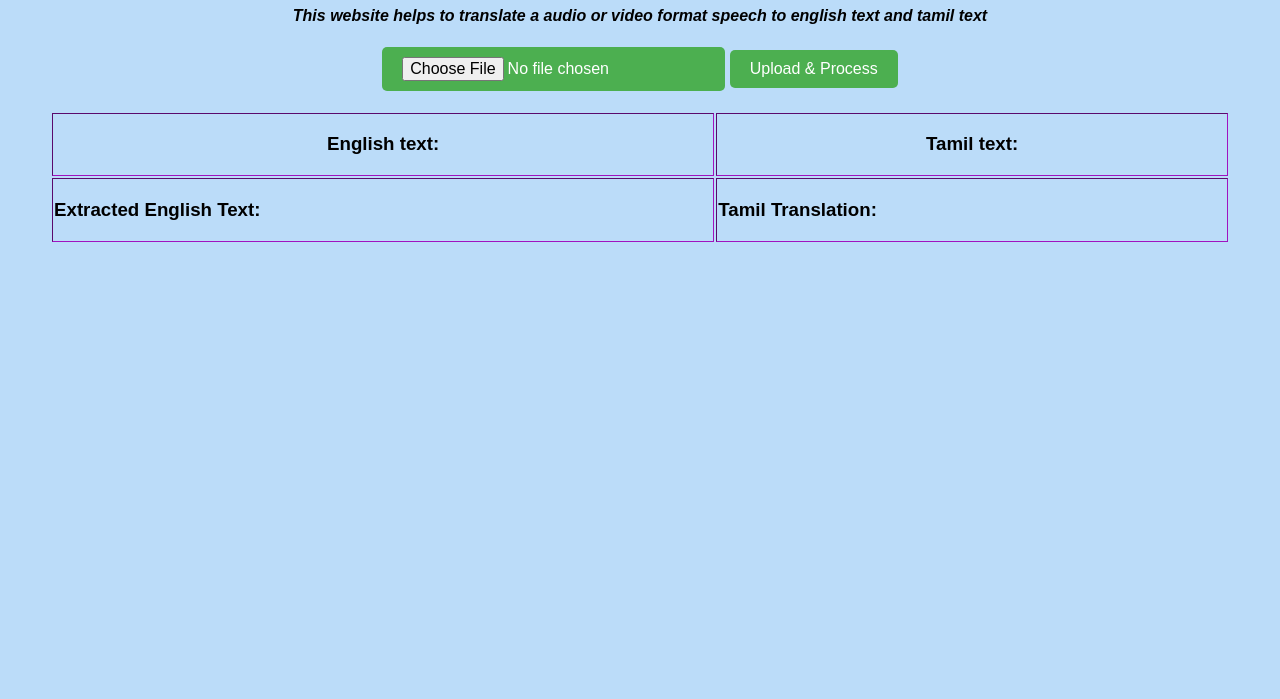
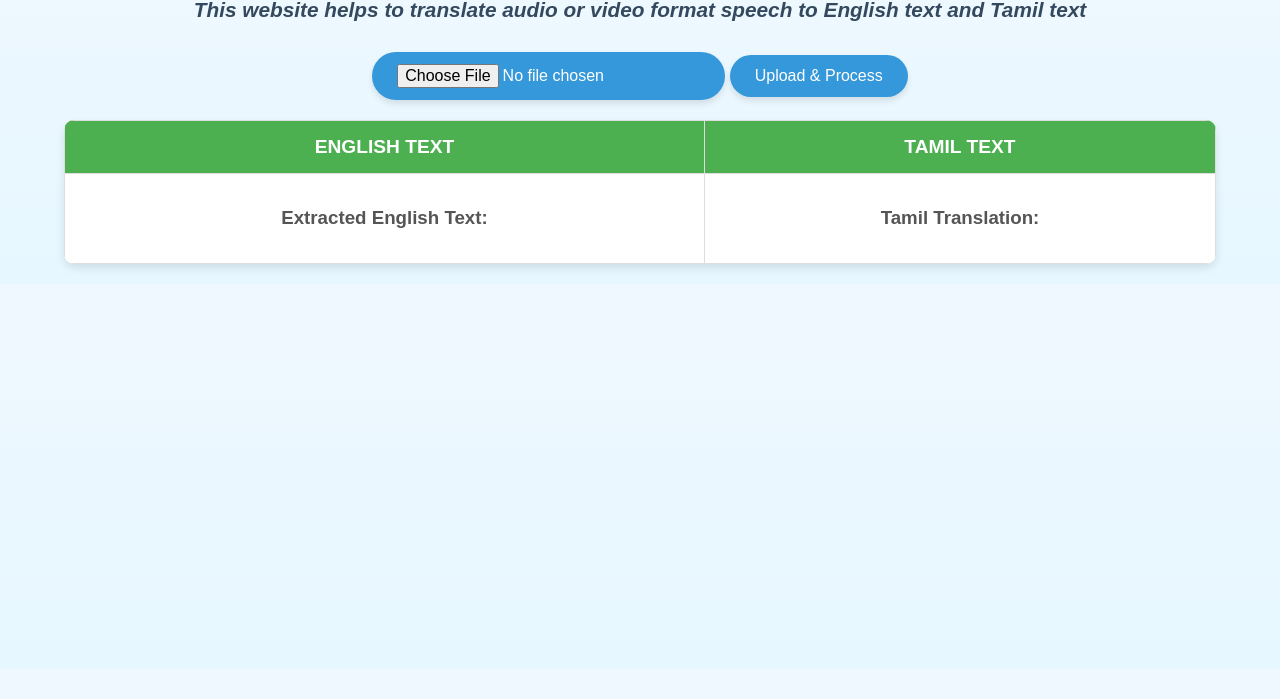
Before and after one commit to kiranrajas/KiranRaj_Eng-toTam, a plain HTML site: page templates/index.html in a window 1280 px wide. Shown: the part 101-800 px from the top of the page. Drawn offline with Linux system fonts and the light colour scheme.

Commit message:
Update index.html

```diff
--- a/templates/index.html
+++ b/templates/index.html
@@ -6,67 +6,145 @@
     <link rel="icon" href="translate.png">
     <title>Video Translator</title>
     <style>
+        /* General body styling */
         body {
-            font-family: Arial, sans-serif;
+            font-family: 'Arial', sans-serif;
             text-align: center;
-            margin: 50px;
+            margin: 0;
+            padding: 0;
+            background: linear-gradient(to bottom, #f0f8ff, #e6f7ff); /* Gradient background */
+            color: #333; /* Dark text for readability */
         }
+
+        h1 {
+            font-size: 2.8em;
+            margin: 20px 0;
+            color: #2c3e50; /* Darker shade for headings */
+            text-shadow: 1px 1px 3px rgba(0, 0, 0, 0.2); /* Subtle shadow */
+        }
+
+        h4 {
+            font-size: 1.3em;
+            margin-bottom: 30px;
+            color: #34495e; /* Subtle shade for subheadings */
+            font-style: italic;
+        }
+
         #output {
             margin-top: 20px;
         }
+
         audio {
             margin-top: 10px;
         }
+
+        /* Button styling */
         .button {
-             background-color: #4CAF50; /* Green background */
+            background-color: #3498db; /* Blue background */
             border: none;
             color: white;
-            padding: 10px 20px;
+            padding: 12px 25px;
             text-align: center;
             text-decoration: none;
             display: inline-block;
             font-size: 16px;
-              border-radius: 5px; /* Rounded corners */
+            border-radius: 50px; /* Fully rounded corners */
             cursor: pointer;
-            transition: background-color 0.3s ease-in-out;
+            transition: background-color 0.3s ease-in-out, transform 0.2s ease-in-out, box-shadow 0.2s ease-in-out;
+            box-shadow: 0 4px 6px rgba(0, 0, 0, 0.1); /* Subtle shadow */
         }
 
         .button:hover {
-            background-color: #45a049; /* Slightly darker green on hover */
+            background-color: #2980b9; /* Darker blue on hover */
+            transform: scale(1.05); /* Slight zoom effect */
+            box-shadow: 0 6px 10px rgba(0, 0, 0, 0.15); /* Enhanced shadow on hover */
+        }
+
+        /* Table styling */
+        table {
+            width: 90%;
+            margin: 20px auto;
+            border-collapse: collapse;
+            background-color: #ffffff; /* White background for table */
+            box-shadow: 0 4px 8px rgba(0, 0, 0, 0.1); /* Subtle shadow */
+            border-radius: 10px; /* Rounded corners */
+            overflow: hidden;
+        }
+
+        th, td {
+            padding: 15px;
+            text-align: center;
+            border: 1px solid #ddd; /* Light border */
+        }
+
+        th {
+            background-color: #4CAF50; /* Green background for headers */
+            color: white;
+            font-size: 1.2em;
+            text-transform: uppercase; /* Capitalized text */
+        }
+
+        td {
+            font-size: 1em;
+            color: #555; /* Slightly darker text for table content */
+        }
+
+        /* Paragraph styling */
+        p {
+            padding: 3%;
+            text-align: justify;
+            line-height: 1.8; /* Better readability */
+            font-size: 1.1em;
+        }
+
+        /* Responsive design */
+        @media (max-width: 768px) {
+            h1 {
+                font-size: 2em;
+            }
+
+            h4 {
+                font-size: 1em;
+            }
+
+            .button {
+                padding: 10px 20px;
+                font-size: 14px;
+            }
+
+            table {
+                width: 100%;
+            }
+
+            th, td {
+                font-size: 0.9em;
+                padding: 10px;
+            }
         }
     </style>
 </head>
-<body style="background-color: rgb(187, 220, 249);" >
+<body>
     <h1>Upload a Video for Translation</h1>
-    <h4><i> This website helps to translate a audio or video format speech to english text and tamil text</i></h4>
+    <h4><i>This website helps to translate audio or video format speech to English text and Tamil text</i></h4>
     <input class="button" type="file" id="videoInput" accept="video/*">
     <button onclick="uploadVideo()" class="button">Upload & Process</button>
     <div id="output"></div>
     <center>
-    <table border="10" width="100%" height="100%" style="padding: auto; border: #a013c0;">
+        <table>
             <tr>
-        <th>
-            <center><h3>English text:</h3>
-
-    </center></th>
-    <th>
-        <center>
-        <h3>Tamil text:</h3>
-        </center>
-</th>
+                <th>English Text</th>
+                <th>Tamil Text</th>
             </tr>
             <tr>
                 <td>
                     <h3>Extracted English Text:</h3>
                     <div id="output1"></div>
-
                 </td>
                 <td>
                     <h3>Tamil Translation:</h3>
                     <div id="output2"></div>
                 </td>
             </tr>
-
         </table>
     </center>
     <script>
@@ -92,11 +170,10 @@
                     return;
                 }
                 document.getElementById('output1').innerHTML = `
-                    <p style="padding:3%; text-align: justify;">${data.english_text}</p>
+                    <p>${data.english_text}</p>
                 `;
                 document.getElementById('output2').innerHTML = `
-                    <p style="padding:3%; text-align: justify;">${data.tamil_text}</p>
-
+                    <p>${data.tamil_text}</p>
                 `;
             } catch (error) {
                 document.getElementById('output').innerHTML = "Error: " + error.message;
```
Lines whose indentation alone changed are shown as unchanged.
